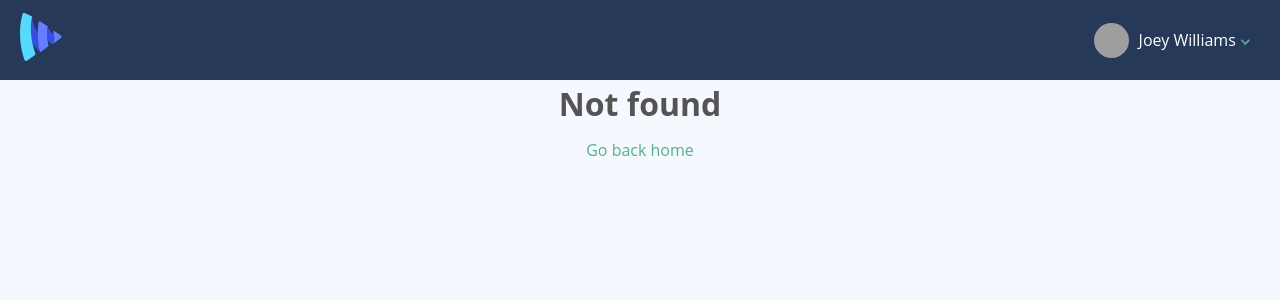
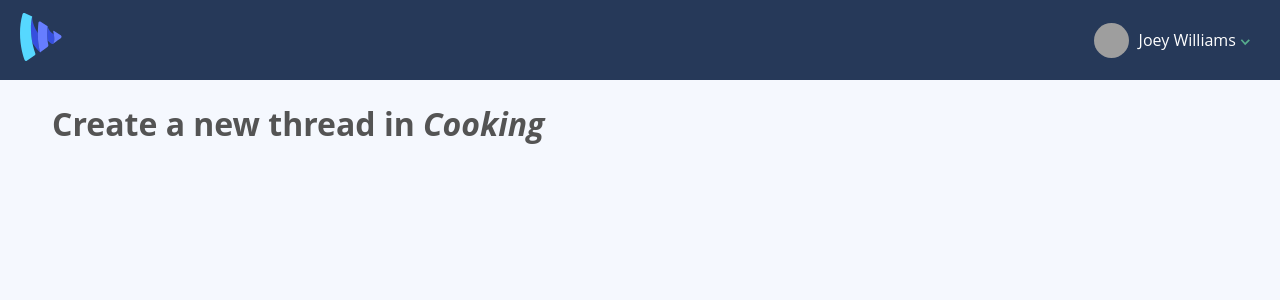
Before and after one commit to tothpeter/tutorial-js-vue-vueschool, a Vue app: page /forum/1/new-thread in a window 1280 px wide. Before the commit this address had no page. Shown: the top 300 px of the page. Built offline with nearby package versions, Linux system fonts and the light colour scheme; grey boxes are pictures that could not be loaded.

Commit message:
Add new empty page for creating threads

```diff
--- a/src/pages/ForumShow.vue
+++ b/src/pages/ForumShow.vue
@@ -5,7 +5,8 @@
         <h1>{{ forum.name }}</h1>
         <p class="text-lead">{{ forum.description }}</p>
       </div>
-      <a href="#" class="btn-green btn-small">Start a new thread</a>
+      <router-link :to="{ name: 'ThreadCreate', params: { id: forum.id } }"
+                   class="btn-green btn-small">Start a new thread</router-link>
     </div>
 
     <div class="push-top">
--- /dev/null
+++ b/src/pages/ThreadCreate.vue
@@ -0,0 +1,15 @@
+<template>
+  <div class="col-full push-top">
+    <h1>Create a new thread in <i>{{ 'Cooking' }}</i></h1>
+  </div>
+</template>
+
+<script>
+export default {
+
+}
+</script>
+
+<style>
+
+</style>
--- a/src/router/index.js
+++ b/src/router/index.js
@@ -1,5 +1,6 @@
 import Home from '@/pages/Home'
 import ThreadShow from '@/pages/ThreadShow'
+import ThreadCreate from '@/pages/ThreadCreate'
 import NotFound from '@/pages/NotFound'
 import ForumShow from '@/pages/ForumShow'
 import CategoryShow from '@/pages/CategoryShow'
@@ -31,6 +32,12 @@ const routes = [
     path: '/forum/:id',
     name: 'ForumShow',
     component: ForumShow,
+    props: true,
+  },
+  {
+    path: '/forum/:id/new-thread',
+    name: 'ThreadCreate',
+    component: ThreadCreate,
     props: true,
   },
   {
```
